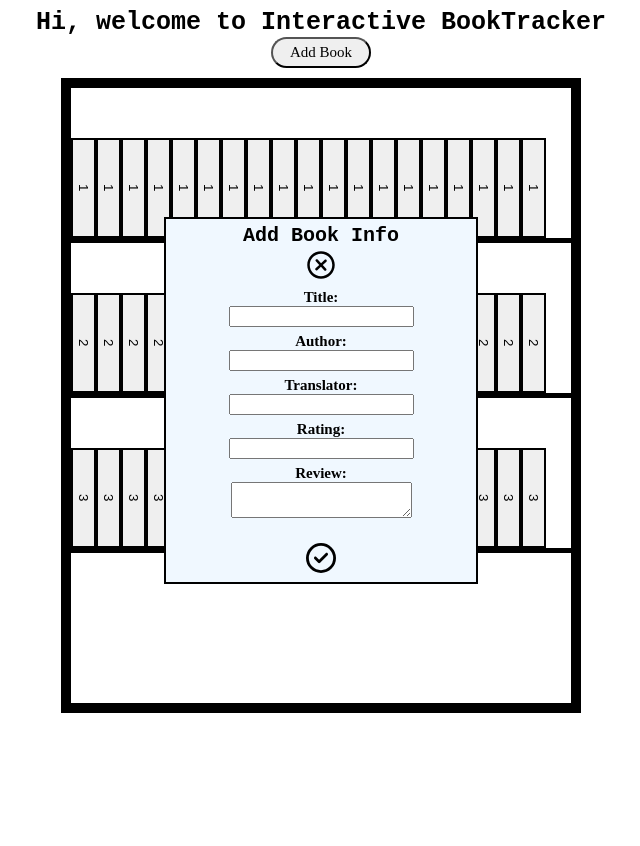
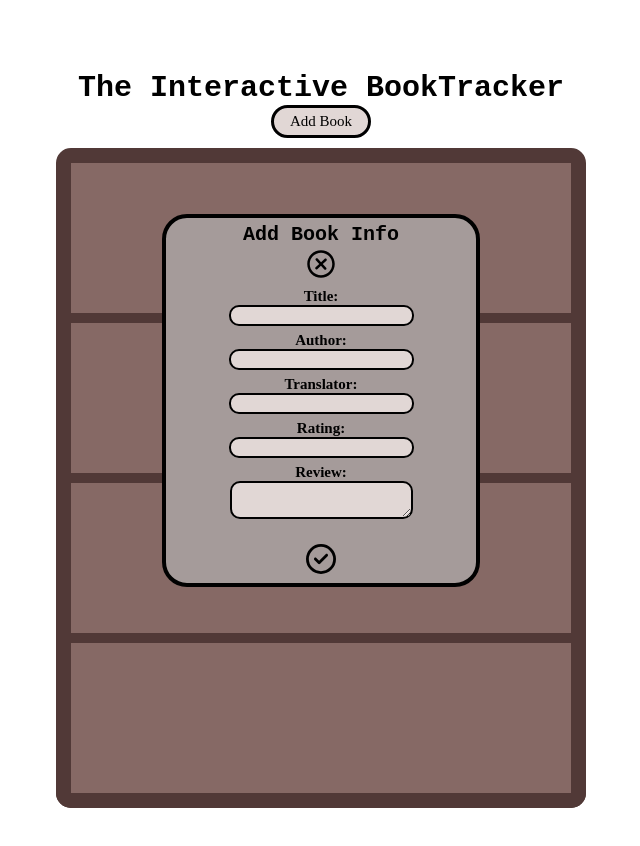
Before and after one commit to sampaez05/bookTracker, a React (Create React App) app in the folder my-app/: page / in a window 1280 px wide. Both pictures are taken after a click on the button "Add Book". Shown: the top 846 px of the page, without its empty margins (319-959 px from the left). Before the commit the page ends 800 px from the top, so only its background shows below. Built offline with nearby package versions, Linux system fonts and the light colour scheme.

Commit message:
made look pretty

```diff
--- a/my-app/src/App.css
+++ b/my-app/src/App.css
@@ -1,10 +1,12 @@
-.header {
+.App {
+  padding-top: 5%;
+  padding-bottom: 5%;
   text-align: center;
 }
 
 .title {
   font-family: 'Courier New', Courier, monospace;
-  font-size: 25px;
+  font-size: 30px;
   font-weight: bold;
 }
 
@@ -15,4 +17,6 @@
   width: 100px;
   border-radius: 25px;
   cursor: pointer;
+  background-color: #e1d7d5;
+  border: 3px solid black;
 }
--- a/my-app/src/App.tsx
+++ b/my-app/src/App.tsx
@@ -5,13 +5,10 @@ import { Modal } from "./modal";
 import { Bookshelf } from "./bookshelf";
 import { Books, Book } from "./book";
 
-export const books1:Book[] = [new Book("1","","","",""),new Book("1","","","",""),new Book("1","","","",""),new Book("1","","","",""),new Book("1","","","",""),new Book("1","","","",""),new Book("1","","","",""),new Book("1","","","",""),new Book("1","","","",""),new Book("1","","","",""),new Book("1","","","",""),new Book("1","","","",""),new Book("1","","","",""),new Book("1","","","",""),
-new Book("1","","","",""),new Book("1","","","",""),new Book("1","","","",""),new Book("1","","","",""),new Book("1","","","","")];
-export const books2:Book[] = [new Book("2","","","",""),new Book("2","","","",""),new Book("2","","","",""),new Book("2","","","",""),new Book("2","","","",""),new Book("2","","","",""),new Book("2","","","",""),new Book("2","","","",""),new Book("2","","","",""),new Book("2","","","",""),new Book("2","","","",""),new Book("2","","","",""),new Book("2","","","",""),new Book("2","","","",""),
-new Book("2","","","",""),new Book("2","","","",""),new Book("2","","","",""),new Book("2","","","",""),new Book("2","","","","")];
-export const books3:Book[] = [new Book("3","","","",""),new Book("3","","","",""),new Book("3","","","",""),new Book("3","","","",""),new Book("3","","","",""),new Book("3","","","",""),new Book("3","","","",""),new Book("3","","","",""),new Book("3","","","",""),new Book("3","","","",""),new Book("3","","","",""),new Book("3","","","",""),new Book("3","","","",""),new Book("3","","","",""),
-new Book("3","","","",""),new Book("3","","","",""),new Book("3","","","",""),new Book("3","","","",""),new Book("3","","","","")];
-export const books4:Book[] = []
+export const books1:Book[] = [];
+export const books2:Book[] = [];
+export const books3:Book[] = [];
+export const books4:Book[] = [];
 
 export function getIndex(books:Book[]):number{
   /**
@@ -39,7 +36,7 @@ function App() {
   return (
     <div className="App">
       <div className="header">
-        <span className="title">Hi, welcome to Interactive BookTracker</span>
+        <span className="title">The Interactive BookTracker</span>
         <br></br>
         <button className="add-book" onClick={() => setModalOpen(true)}>Add Book</button>
         {/** this calls setModalOpen when the button is pressed,
--- a/my-app/src/book-info-modal.css
+++ b/my-app/src/book-info-modal.css
@@ -1,9 +1,11 @@
 .modal-container {
-    position:fixed;
+   /* display: flex;
+    justify-content: left;
+    align-items: top;*/
     z-index: 1;
     width: 300px;
     height: fit-content;
-    padding: 5px;
+
     background-color: aliceblue;
     border: 2px solid black;
 
@@ -17,6 +19,7 @@
     font-family: 'Courier New', Courier, monospace;
     font-size: 20px;
     font-weight: bold;
+    border-radius: 25px;
 }
 
 .modal {
--- a/my-app/src/book-info-modal.tsx
+++ b/my-app/src/book-info-modal.tsx
@@ -4,13 +4,12 @@ import { CgCloseO } from "react-icons/cg";
 import { Books, Book } from "./book";
 import {books1, books2, books3} from "./App"
 
-import "./modal.css";
+import "./book-info-modal.css";
 
 export const BookModal = ({ book, index, closeModal }) => {
 
 	const [submittedForm,setSubmittedForm] = useState({
 		title:book.title, author:book.author,translator:book.translator,rating:book.rating,review:book.review});
-		console.log("title book1");
 
 	const [formFilled, setFormFilled] = useState(true);
 
@@ -50,31 +49,31 @@ export const BookModal = ({ book, index, closeModal }) => {
 					<div className="form-input">
 						<label>Title:
 							<br></br>
-							<input name="title" defaultValue={submittedForm.title} onChange={(e)=>onChangeHandler(e)}/>
+							<input className="input" name="title" defaultValue={submittedForm.title} onChange={(e)=>onChangeHandler(e)}/>
 						</label>
 					</div>
 					<div className="form-input">
 						<label>Author:
 							<br></br>
-							<input name="author" defaultValue={submittedForm.author} onChange={onChangeHandler}/>
+							<input className="input" name="author" defaultValue={submittedForm.author} onChange={onChangeHandler}/>
 						</label>
 					</div>
 					<div className="form-input">
 						<label>Translator:
 							<br></br>
-							<input name="translator" defaultValue={submittedForm.translator} onChange={onChangeHandler}/>
+							<input className="input" name="translator" defaultValue={submittedForm.translator} onChange={onChangeHandler}/>
 						</label>
 					</div>
 					<div className="form-input">
 						<label>Rating:
 							<br></br>
-							<input name="rating" defaultValue={submittedForm.rating} onChange={onChangeHandler}/>
+							<input className="input" name="rating" defaultValue={submittedForm.rating} onChange={onChangeHandler}/>
 						</label>
 					</div>
 					<div className="form-input">
 						<label>Review:
 							<br></br>
-							<textarea name="review" defaultValue={submittedForm.review} onChange={onChangeHandler}/>
+							<textarea className="input" name="review" defaultValue={submittedForm.review} onChange={onChangeHandler}/>
 						</label>
 					</div>
 					<br></br>
--- a/my-app/src/book.css
+++ b/my-app/src/book.css
@@ -1,20 +1,16 @@
-#books {
-    position: fixed;
-    z-index:0;
-    border: 3px solid black;
-    width: 40px;
-    height: 100px;
-
-    top: 145px;
-    bottom: 0%;
-    left: 107px;
-    right: 0%;
-
+.books {
+    font-family: 'Courier New', Courier, monospace;
+    font-size: 25px;
+    font-weight: bold;
 }
 .book-button {
+    font-family:'Times New Roman', Times, serif;
+    font-size: 15px;
     cursor:pointer;
     width: 25px;
     height: 100px;
-    border: 2px solid black;
+    border: 1px solid black;
+    border-radius: 5px;
     writing-mode: vertical-rl;
+    background-color: #dbc9b8;
 }
--- a/my-app/src/bookshelf.css
+++ b/my-app/src/bookshelf.css
@@ -1,29 +1,31 @@
 
 .bookshelf1 {
-    border-top: 10px solid black;
-    border-left: 10px solid black;
-    border-right: 10px solid black;
-    border-bottom: 5px solid black;
+    border-top: 15px solid #513937;
+    border-left: 15px solid #513937;
+    border-right: 15px solid #513937;
+    border-bottom: 10px solid #513937;
+    border-radius: 15px 15px 0px 0px;
     margin: auto;
     width: 500px;
     height: 150px;
-    background-color: white;
+    background-color: #866965;
     margin-top: 10px;
 
     display: flex;
     justify-content: left;
     align-items: end;
+
   }
 
   .bookshelf2 {
     border-top: 0px;
-    border-left: 10px solid black;
-    border-right: 10px solid black;
-    border-bottom: 5px solid black;
+    border-left: 15px solid #513937;
+    border-right: 15px solid #513937;
+    border-bottom: 10px solid #513937;
     margin: auto;
     width: 500px;
     height: 150px;
-    background-color: white;
+    background-color: #866965;
 
     display: flex;
     justify-content: left;
@@ -32,26 +34,27 @@
   }
   .bookshelf3 {
     border-top: 0px;
-    border-left: 10px solid black;
-    border-right: 10px solid black;
-    border-bottom: 5px solid black;
+    border-left: 15px solid #513937;
+    border-right: 15px solid #513937;
+    border-bottom: 10px solid #513937;
     margin: auto;
     width: 500px;
     height: 150px;
-    background-color: white;
+    background-color: #866965;
     display: flex;
     justify-content: left;
     align-items: end;
   }
   .bookshelf4 {
     border-top: 0px;
-    border-left: 10px solid black;
-    border-right: 10px solid black;
-    border-bottom: 10px solid black;
+    border-left: 15px solid #513937;
+    border-right: 15px solid #513937;
+    border-bottom: 15px solid #513937;
+    border-radius: 0px 0px 15px 15px;
     margin: auto;
     width: 500px;
     height: 150px;
-    background-color: white;
+    background-color: #866965;
     display: flex;
     justify-content: left;
     align-items: end;
--- a/my-app/src/bookshelf.tsx
+++ b/my-app/src/bookshelf.tsx
@@ -8,7 +8,7 @@ export const Bookshelf = () => {
 	return (
         <div className="bookshelf">
             <div className="bookshelf1">
-                {//books1.length < 20 &&
+                {
                     books1.slice(0,20).map(function(book,index){
                     return <div key={index}><Books book={book} index={index}/></div>;
                     })
@@ -18,7 +18,6 @@ export const Bookshelf = () => {
             </div>
             <div className="bookshelf2">
                 {
-                    //books1.length >= 20 && books2.length < 20 &&
                     books2.slice(0,20).map(function(book,index){
                     return <div key={index}><Books book={book} index={index}/></div>;
                     })
@@ -28,7 +27,6 @@ export const Bookshelf = () => {
             </div>
             <div className="bookshelf3">
                 {
-                    //books2.length >= 20 && books3.length < 20 &&
                     books3.slice(0,20).map(function(book,index){
                     return <div key={index}><Books book={book} index={index}/></div>;
                     })
@@ -41,6 +39,8 @@ export const Bookshelf = () => {
                     books4.slice(0,20).map(function(book,index){
                     return <div key={index}><Books book={book} index={index}/></div>;
                     })
+                    /** this function iterates through every book in the list of books,
+                     * displaying each book */
                 }
             </div>
         </div>
--- a/my-app/src/modal.css
+++ b/my-app/src/modal.css
@@ -4,8 +4,8 @@
     width: 300px;
     height: fit-content;
     padding: 5px;
-    background-color: aliceblue;
-    border: 2px solid black;
+    background-color:#a59b9a;
+    border: 4px solid black;
 
     top:0;
     bottom: 0;
@@ -17,6 +17,7 @@
     font-family: 'Courier New', Courier, monospace;
     font-size: 20px;
     font-weight: bold;
+    border-radius: 25px;
 }
 
 .modal {
@@ -30,16 +31,22 @@
     padding:3px;
 }
 
+.input {
+    background-color: #e1d7d5;
+    border: 2px solid black;
+    border-radius: 10px;
+}
+
 .submit-button {
     border:0px;
-    background-color: aliceblue;
+    background-color: #a59b9a;
     cursor: pointer;
     padding-bottom: 1px;
 }
 
 .exit-button {
     border:0px;
-    background-color: aliceblue;
+    background-color: #a59b9a;
     cursor: pointer;
     padding:3px;
 }
--- a/my-app/src/modal.tsx
+++ b/my-app/src/modal.tsx
@@ -63,31 +63,31 @@ export const Modal = ({ closeModal }) => {
 					<div className="form-input">
 						<label>Title:
 							<br></br>
-							<input name="title" required defaultValue={submittedForm.title} onChange={(e)=>onChangeHandler(e)}/>
+							<input className="input" name="title" required defaultValue={submittedForm.title} onChange={(e)=>onChangeHandler(e)}/>
 						</label>
 					</div>
 					<div className="form-input">
 						<label>Author:
 							<br></br>
-							<input name="author" defaultValue={submittedForm.author} onChange={onChangeHandler}/>
+							<input className="input" name="author"  defaultValue={submittedForm.author} onChange={onChangeHandler}/>
 						</label>
 					</div>
 					<div className="form-input">
 						<label>Translator:
 							<br></br>
-							<input name="translator" defaultValue={submittedForm.translator} onChange={onChangeHandler}/>
+							<input className="input" name="translator" defaultValue={submittedForm.translator} onChange={onChangeHandler}/>
 						</label>
 					</div>
 					<div className="form-input">
 						<label>Rating:
 							<br></br>
-							<input name="rating" defaultValue={submittedForm.rating} onChange={onChangeHandler}/>
+							<input className="input" name="rating" defaultValue={submittedForm.rating} onChange={onChangeHandler}/>
 						</label>
 					</div>
 					<div className="form-input">
 						<label>Review:
 							<br></br>
-							<textarea name="review" defaultValue={submittedForm.review} onChange={onChangeHandler}/>
+							<textarea className="input" name="review" defaultValue={submittedForm.review} onChange={onChangeHandler}/>
 						</label>
 					</div>
 					<br></br>
```
Also changed, not shown: my-app/src/book.tsx (+4 -3 lines). Lines whose indentation alone changed are shown as unchanged.
